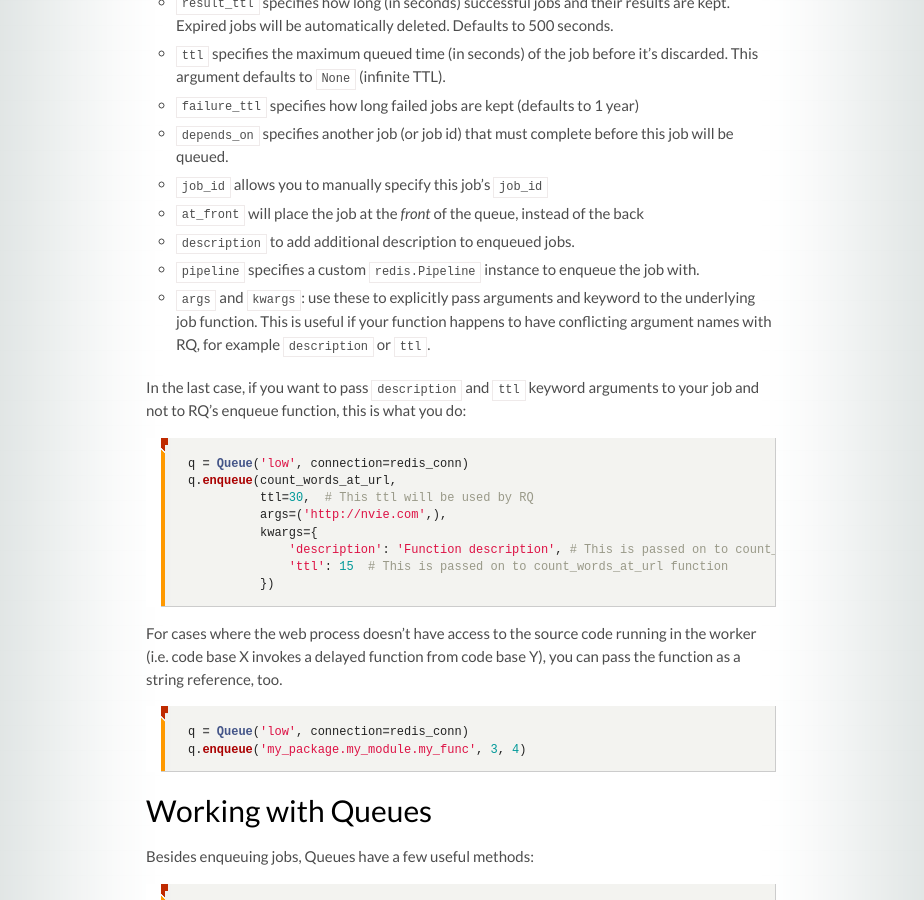
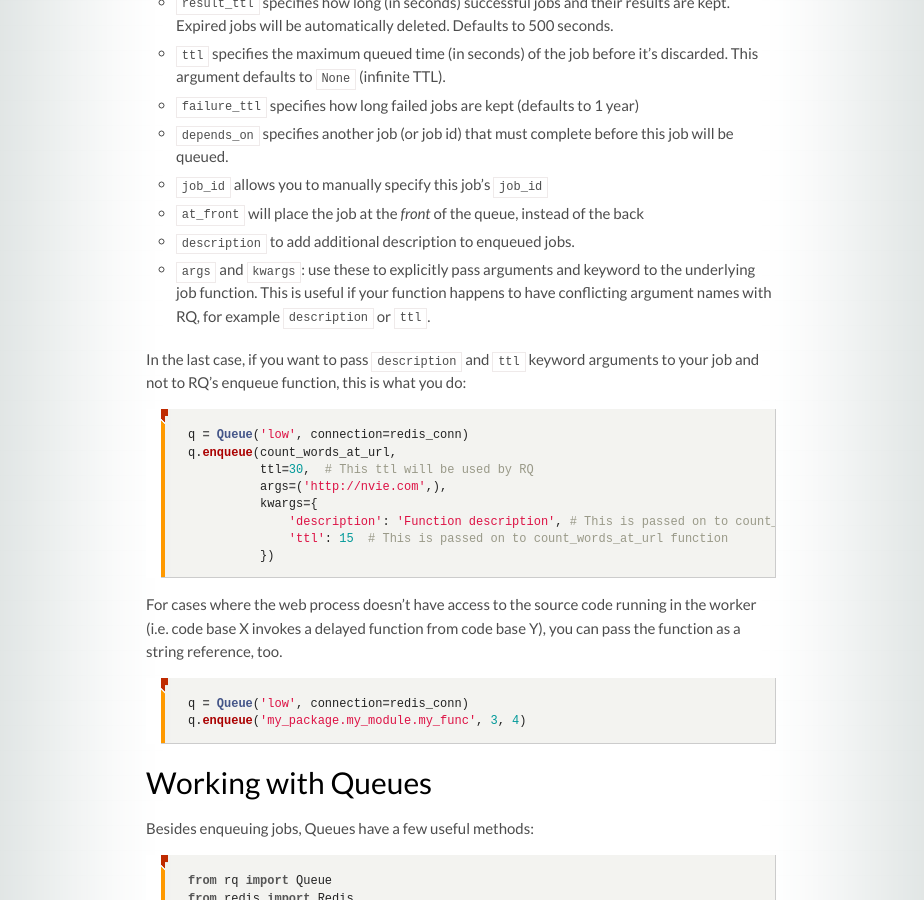
Before and after one commit to rq/rq, a Jekyll site: the page built from docs/docs/index.md, in a window 1280 px wide and 900 px high, scrolled down 1449 px. Shown: the whole window, without its empty margins (179-1103 px from the left). Built offline with Jekyll 4.4.1, drawn with Linux system fonts in a browser that asks for light colours; some web fonts are replaced; comment, search, counter and statistics services are not loaded.

Commit message:
undo bad docs

```diff
--- a/docs/docs/index.md
+++ b/docs/docs/index.md
@@ -75,7 +75,6 @@ results are kept. Expired jobs will be automatically deleted. Defaults to 500 se
 * `at_front` will place the job at the *front* of the queue, instead of the
   back
 * `description` to add additional description to enqueued jobs.
-* `pipeline` specifies a custom `redis.Pipeline` instance to enqueue the job with.
 * `args` and `kwargs`: use these to explicitly pass arguments and keyword to the
   underlying job function. This is useful if your function happens to have
   conflicting argument names with RQ, for example `description` or `ttl`.
```
